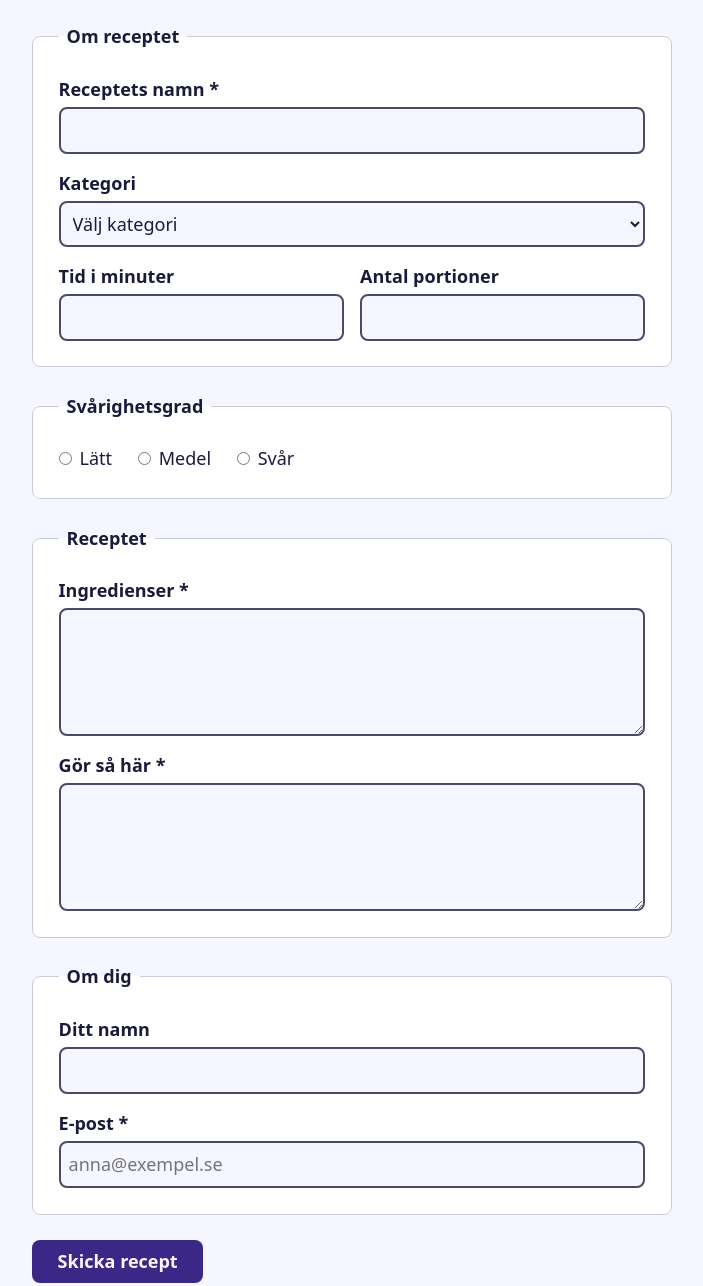
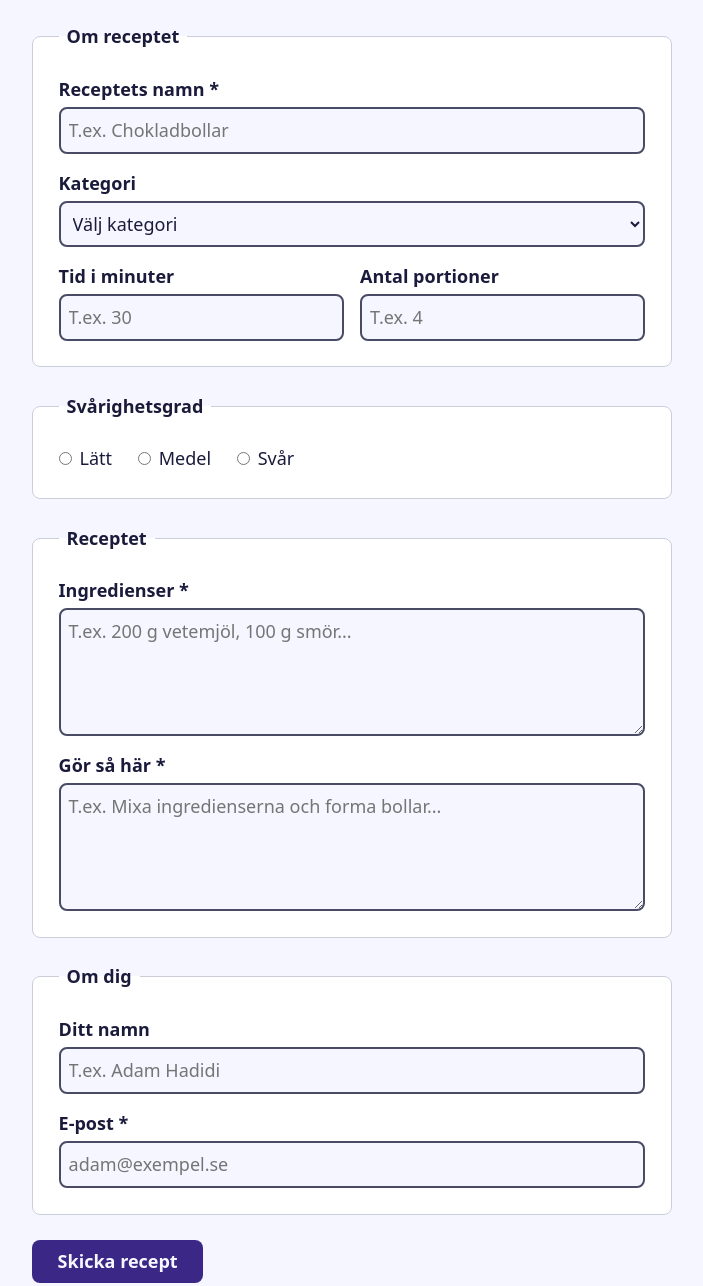
Before and after one commit to hadidi89/receptsajten, a plain HTML site: page dela-recept.html in a window 1280 px wide. Shown: the part 289-1575 px from the top of the page, without its empty margins (288-991 px from the left). Drawn offline with Linux system fonts and the light colour scheme.

Commit message:
Improve accessibility and validation in recipe form

```diff
--- a/dela-recept.html
+++ b/dela-recept.html
@@ -30,7 +30,8 @@
         <legend>Om receptet</legend>
         <div class="field">
           <label for="namn">Receptets namn *</label>
-          <input id="namn" name="namn" type="text" required>
+          <input id="namn" name="namn" type="text" required placeholder="T.ex. Chokladbollar" aria-describedby="namn-fel">
+          <p class="error" id="namn-fel">Ange ett namn på receptet</p>
         </div>
         <div class="field">
           <label for="kategori">Kategori</label>
@@ -45,11 +46,11 @@
         <div class="row">
           <div class="field">
             <label for="tid">Tid i minuter</label>
-            <input id="tid" name="tid" type="number" min="1" inputmode="numeric">
+            <input id="tid" name="tid" type="number" min="1" placeholder="T.ex. 30">
           </div>
           <div class="field">
             <label for="portioner">Antal portioner</label>
-            <input id="portioner" name="portioner" type="number" min="1" inputmode="numeric">
+            <input id="portioner" name="portioner" type="number" min="1" placeholder="T.ex. 4">
           </div>
         </div>
       </fieldset>
@@ -67,11 +68,11 @@
         <legend>Receptet</legend>
         <div class="field">
           <label for="ingredienser">Ingredienser *</label>
-          <textarea id="ingredienser" name="ingredienser" rows="4" required></textarea>
+          <textarea id="ingredienser" name="ingredienser" rows="4" required placeholder="T.ex. 200 g vetemjöl, 100 g smör..."></textarea>
         </div>
         <div class="field">
           <label for="instruktioner">Gör så här *</label>
-          <textarea id="instruktioner" name="instruktioner" rows="4" required></textarea>
+          <textarea id="instruktioner" name="instruktioner" rows="4" required placeholder="T.ex. Mixa ingredienserna och forma bollar..."></textarea>
         </div>
       </fieldset>
 
@@ -79,12 +80,12 @@
         <legend>Om dig</legend>
         <div class="field">
           <label for="ditt-namn">Ditt namn</label>
-          <input id="ditt-namn" name="ditt-namn" type="text" autocomplete="name">
+          <input id="ditt-namn" name="ditt-namn" type="text" autocomplete="name" placeholder="T.ex. Adam Hadidi">
         </div>
         <div class="field">
           <label for="epost">E-post *</label>
           <input id="epost" name="epost" type="email" autocomplete="email"
-                 placeholder="anna@exempel.se" required aria-describedby="epost-fel">
+                 placeholder="adam@exempel.se" required aria-describedby="epost-fel">
           <p class="error" id="epost-fel">Ange en giltig e-postadress</p>
         </div>
       </fieldset>
```
